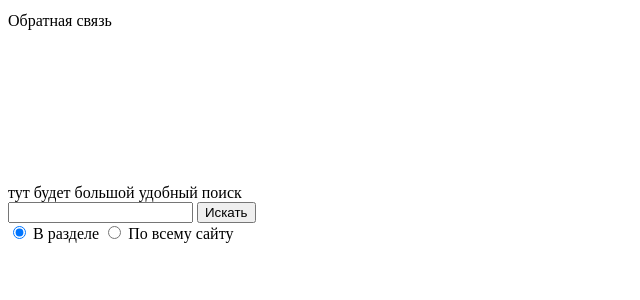
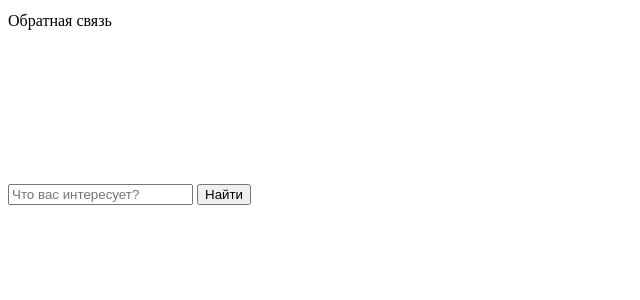
Before and after one commit to iAurora/dietin, a Node project: template src/templates/partials/p-header.njk in a window 1280 px wide. Shown: the part 476-776 px from the top of the page, without its empty margins (0-640 px from the left). Run offline with Node 20 templates, Linux system fonts and the light colour scheme; the template is opened without the code that fills it, so the values that code supplies are empty.

Commit message:
Add search. Minor color adjustments

```diff
--- a/src/sass/base/_vars.scss
+++ b/src/sass/base/_vars.scss
@@ -13,7 +13,8 @@ $bold: 700;
 // Colors
 
 $primary: #81c5d8;
-$primary-link: #2ca1c1;
+$primary-link: #4da4bc;
+$primary-link-faded: #49afcb;
 $primary-bright: #abdce9;
 
 $support-uno: #b99d73;
@@ -31,7 +32,8 @@ $sep-light: #edeff3;
 $bg-cold: #f6f7f9;
 $bg-warm: #faf9f8;
 $bg-cold-faded: lighten( $bg-cold, 2% );
-$bg-cold-vivid: #ffffff;
+$bg-vivid: #e9fafe;
+$bg-vivid-light: #f5fdff;
 
 $tint: rgba(255,255,255,.2);
 
--- a/src/templates/partials/p-header.njk
+++ b/src/templates/partials/p-header.njk
@@ -33,28 +33,14 @@
   {#  Search  #}
 
   <div class="search__wrapper">
+    <div class="search js-search">
 
-    <div class="search js-search">
-    <span>тут будет большой удобный поиск</span>
-
-      <form id="searchForm" class="search__form width-container" method="post">
-
-        <input type="text" class="search__field" id="searchField"/>
-
-        <input type="submit" value="Искать" id="submitButton" />
-
-        <div class="search__in">
-            <input type="radio" name="check" value="site" id="searchSite" checked />
-            <label for="searchSite" id="siteNameLabel">В разделе</label>
-
-            <input type="radio" name="check" value="web" id="searchWeb" />
-            <label for="searchWeb">По всему сайту</label>
-        </div>
-
+      <form id="searchForm" class="search__form width-container" method="get" role="search">
+        <input type="text" class="search__field" placeholder="Что вас интересует?" id="search"/>
+        <input type="submit" class="search__submit" value="Найти" id="submit" />
       </form>
 
     </div>
-
   </div>
 
   {# / Search #}
```
Also changed, not shown: src/sass/components/_search.scss (+60 -9 lines).
